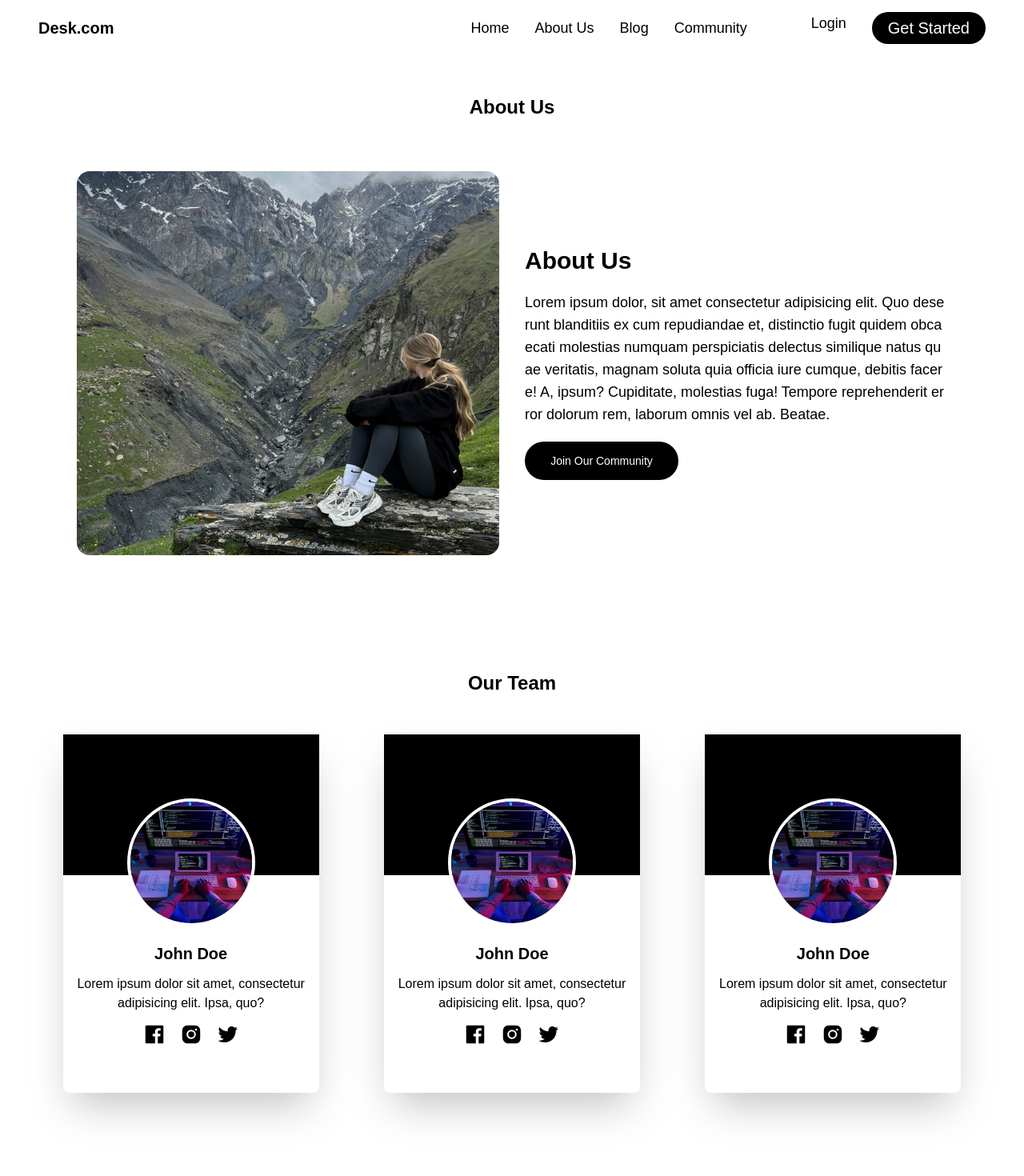
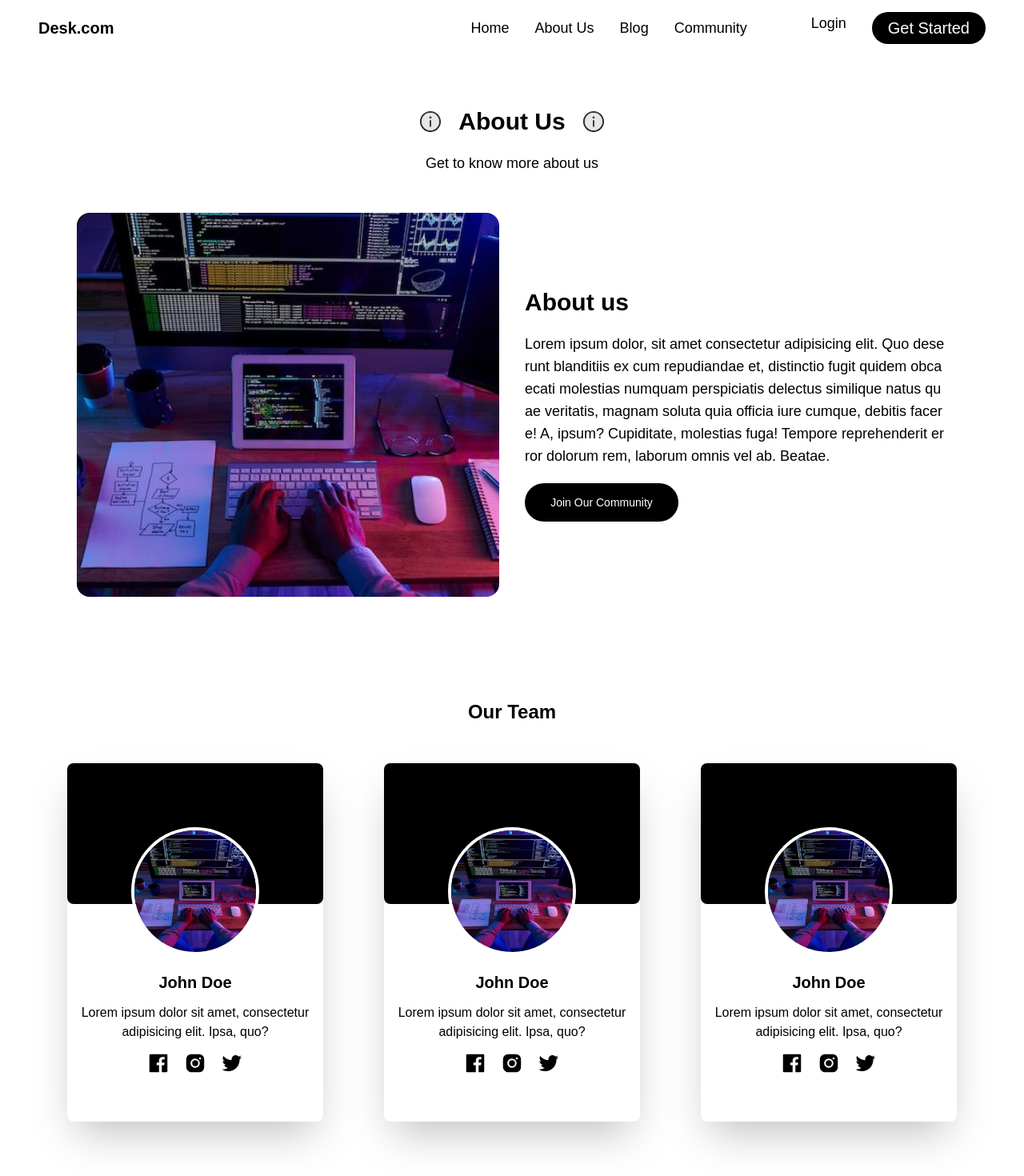
Before and after one commit to Ohzuma/Desk, a React (Create React App) app: page /about in a window 1280 px wide. Shown: the top 1470 px of the page at 80% size. Built offline with nearby package versions, Linux system fonts and the light colour scheme.

Commit message:
about page

```diff
--- a/src/Component/Card.jsx
+++ b/src/Component/Card.jsx
@@ -65,8 +65,8 @@ export const Card = ({pic,title,desc}) => {
 export const ProfileCard = ({pic,name,fb,ig,x,desc}) => {
   return (
     <>
-        <div className=' hover:scale-105 hover:transition-all transition-all  max-w-[21rem] w-[20rem] h-auto sm:h-[28rem]  rounded-lg shadow-2xl bg-white'>
-        <div className=' flex items-center justify-center bg-black relative h-[11rem] w-full'>
+        <div className=' hover:scale-105 hover:transition-all transition-all w-full  sm:max-w-[21rem] sm:w-[20rem] h-auto sm:h-[28rem]  rounded-lg shadow-2xl bg-white'>
+        <div className=' flex items-center justify-center bg-black rounded-lg relative h-[11rem] w-full'>
             <img src={pic} alt="Content Writing" className='h-[10rem] w-[10rem]
              rounded-full  absolute top-20  border-4 border-white' />
         </div>
--- a/src/Component/Navbar/Nav.jsx
+++ b/src/Component/Navbar/Nav.jsx
@@ -10,13 +10,13 @@ const Nav = () => {
       <header>
 <a  href='/' className='text-xl font-bold'>Desk.com</a>
       </header>
-     <div className={`flex absolute transition-all md:left-0 w-[15rem] px-[2rem] md:px-0 md:w-auto top-4 md:top-0 h-screen md:h-0
-     md:relative md:flex items-start md:items-center gap-[4rem] md:gap-[5rem]
-     md:flex-row
-     flex-col justify-center md:justify-between
-      bg-white  md:shadow-none md:bg-transparent ${open?'left-0':'-left-[40rem]'}`}>
+     <div className={`flex absolute transition-all lg:left-0 w-[15rem] px-[2rem] lg:px-0 lg:w-auto top-4 lg:top-0 h-screen lg:h-0
+     lg:relative lg:flex items-start lg:items-center gap-[4rem] lg:gap-[5rem]
+     lg:flex-row
+     flex-col justify-center lg:justify-between
+      bg-white  lg:shadow-none lg:bg-transparent ${open?'left-0':'-left-[40rem]'}`}>
 
-     <ul className='flex md:flex-row flex-col  gap-8 nav-items'>
+     <ul className='flex lg:flex-row flex-col  gap-8 nav-items'>
         <l1><Link to="/">Home</Link></l1>
         <l1><Link to="about">About Us</Link></l1>
         <l1><Link to="/blog">Blog</Link></l1>
@@ -24,14 +24,14 @@ const Nav = () => {
 
       </ul>
 
-      <div className='flex flex-start flex-col md:flex-row gap-8'>
+      <div className='flex flex-start flex-col lg:flex-row gap-8'>
         <button className=' flex items-start justify-start  text-xl md:text-lg font-thin'>Login</button>
         <button className='flex text-xl font-medium justify-center items-center w-34
          px-5 bg-black h-10 rounded-3xl text-white'>Get Started</button>
       </div>
      </div>
 
-     <div className='md:hidden block text-black cursor-pointer hover:rotate-90 transition-all hover:transition-all'   onClick={()=> setOpen(!open)}>
+     <div className='lg:hidden block text-black cursor-pointer   transition-all hover:transition-all'   onClick={()=> setOpen(!open)}>
    <span className='text-2xl'>  <FiMenu />
    </span>
      </div>
--- a/src/pages/AboutPage.jsx
+++ b/src/pages/AboutPage.jsx
@@ -3,22 +3,45 @@ import About from '../LandingPage/About/About'
 import Vision from '../LandingPage/Vision/Vision'
 import { ProfileCard } from '../Component/Card'
 import pic from '../Asset/img/developer.jpeg'
-
+import { Button } from '../Component/Button'
+import { AiTwotoneInfoCircle } from "react-icons/ai";
 
 const AboutPage = () => {
   return (
-    <section className='px-[1rem] sm:px-[3rem] py-[3rem] '>
+    <section className='px-1 sm:px-[1rem] lg:px-[3rem] py-[1rem] '>
     <div className=' flex flex-col  gap-[3rem] '>
-<h1 className='text-2xl font-bold flex
+{/* <h1 className='text-2xl font-bold flex
  text-black text-center justify-center items-center'>About Us</h1>
- <About/>
+ <About/> */}
+ <section className='px-[1rem] sm:px-[3rem]  '>
+   <header className='flex flex-col items-center justify-center py-[3rem]'>
+       <h1 className='text-3xl font-bold flex items-center gap-5'> <span><AiTwotoneInfoCircle /></span> About Us <span><AiTwotoneInfoCircle /></span></h1>
+       <p className='text-lg text-center'>Get to know more about us</p>
+       </header>
 
+     <div className='grid grid-cols-1 sm:grid-cols-2 gap-8 place-items-center place-content-center justify-items-center'>
+        <div className=' h-[25rem] w-full md:h-[30rem]  rounded-lg'>
+            <img src={pic} alt="about our company" className='h-full w-full rounded-[1rem] object-cover' />
+        </div>
+        <div className='flex flex-col gap-5'>
+            <h1 className='text-3xl font-bold'>About us</h1>
+            <p className='text-lg break-all'>Lorem ipsum dolor, sit amet consectetur adipisicing elit.
+                Quo deserunt blanditiis ex cum repudiandae et, distinctio
+                 fugit quidem obcaecati molestias numquam perspiciatis delectus
+                 similique natus quae veritatis, magnam soluta quia officia iure
+                  cumque, debitis facere! A, ipsum? Cupiditate, molestias
+                fuga! Tempore reprehenderit error dolorum rem, laborum omnis vel
+                ab. Beatae.</p>
+               <Button   text={'Join Our Community'}/>
+        </div>
+     </div>
+    </section>
 <div className='mt-[5rem]'>
 
 <h1 className='text-2xl font-bold flex
  text-black text-center justify-center items-center mb-[3rem]'>Our Team</h1>
-    <div className='grid grid-cols-1 md:grid-cols-3  gap-y-8
-    lg:grid-cols-3 gap-2 md:gap-5 place-content-center justify-items-center place-items-center '>
+    <div className='grid grid-cols-1 md:grid-cols-2  gap-y-8 px-2 gap-5
+    lg:grid-cols-3  md:gap-5 place-content-center justify-items-center place-items-center '>
        <ProfileCard pic={pic} name={'John Doe'}
        desc={'Lorem ipsum dolor sit amet, consectetur adipisicing elit. Ipsa, quo?'}
        fb={'@johnDoe'}
```
